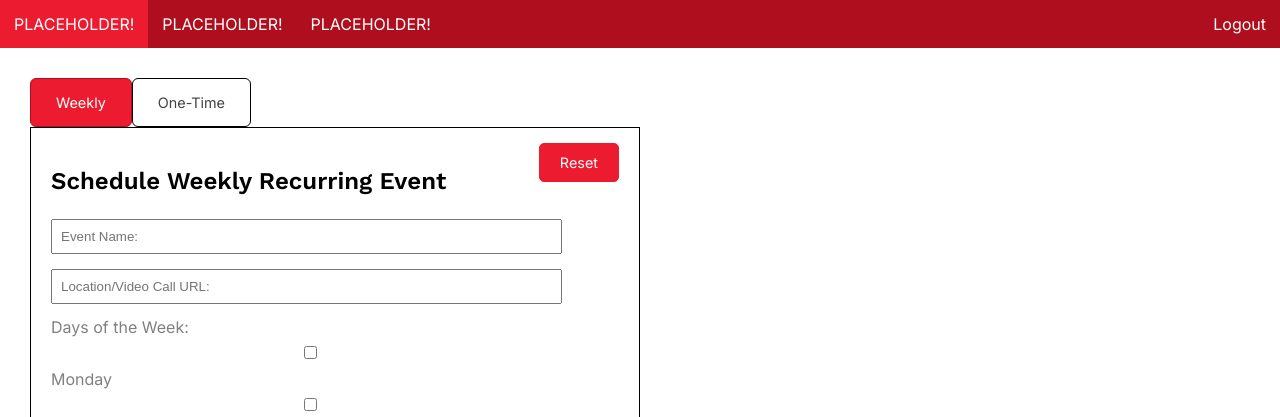
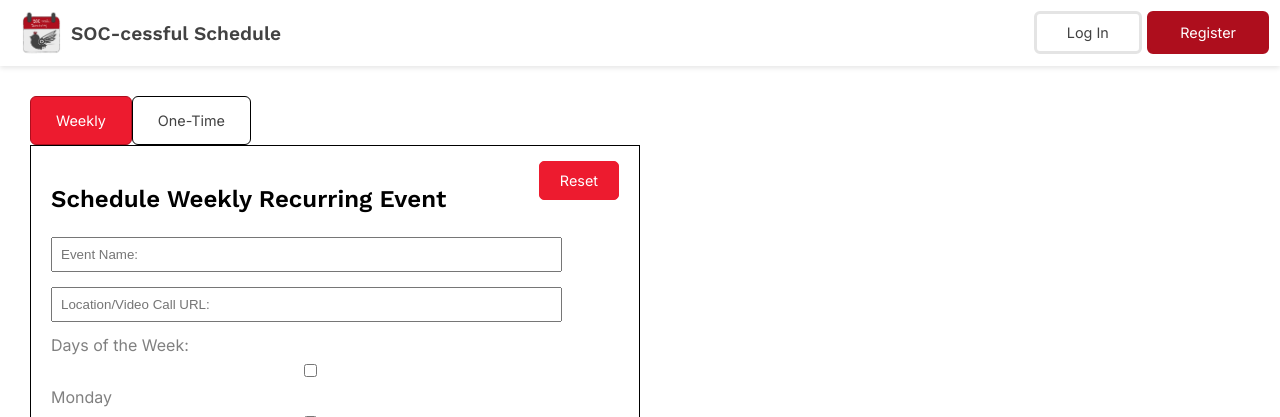
Before and after one commit to zu-greta/socs_sisters, a PHP site: page /scheduling.html in a window 1280 px wide. Shown: the top 417 px of the page. Run offline with PHP 8.4, Linux system fonts and the light colour scheme; some web fonts are replaced.

Commit message:
small edits to appearance

```diff
--- a/frontend_stuff/general_style.css
+++ b/frontend_stuff/general_style.css
@@ -84,8 +84,8 @@ button.secondary:hover {
 
 /* disabled button for when fields are not filled */
 button:disabled {
-  border: 3px solid #ddd;
-  background-color: #ddd;
+  border: 3px solid #e4e4e4;
+  background-color: #e4e4e4;
   color: #aaa;
   cursor: not-allowed;
 }
--- a/frontend_stuff/landing.html
+++ b/frontend_stuff/landing.html
@@ -82,7 +82,7 @@
 </head>
 
 <body>
-
+    <!--navigation bar -->
     <header>
         <div class="nav-container">
             <a href="/" class="logo-link">
--- a/frontend_stuff/scheduling.html
+++ b/frontend_stuff/scheduling.html
@@ -198,13 +198,19 @@ if (!isset($_SESSION['user_id'])) {
         </style>
     </head>
     <body>
-        <!--navigation bar with logo and etc-->
-        <div id="nav-bar">
-            <a href="#">PLACEHOLDER!</a>
-            <a href="#">PLACEHOLDER!</a>
-            <a href="#">PLACEHOLDER!</a>
-            <a href="../database_stuff/logout.php" style="float:right">Logout</a>
-        </div>
+        <header>
+            <div class="nav-container">
+                <a href="/" class="logo-link">
+                    <img src="png/logo.png" alt="Logo" class="nav-logo-img">
+                    <span class="logo-name">SOC-cessful Schedule</span>
+                </a>
+
+                <div class="nav-buttons">
+                    <button id="loginLink" type="button" class="secondary">Log In</button>
+                    <button id="registerLink" type="button" class="primary">Register</button>
+                </div>
+            </div>
+        </header>
 
         <div id="background-container">
             <!-- Recurring and One-Time Toggle -->
```
Also changed, not shown: frontend_stuff/login.html (+5 -6 lines).
